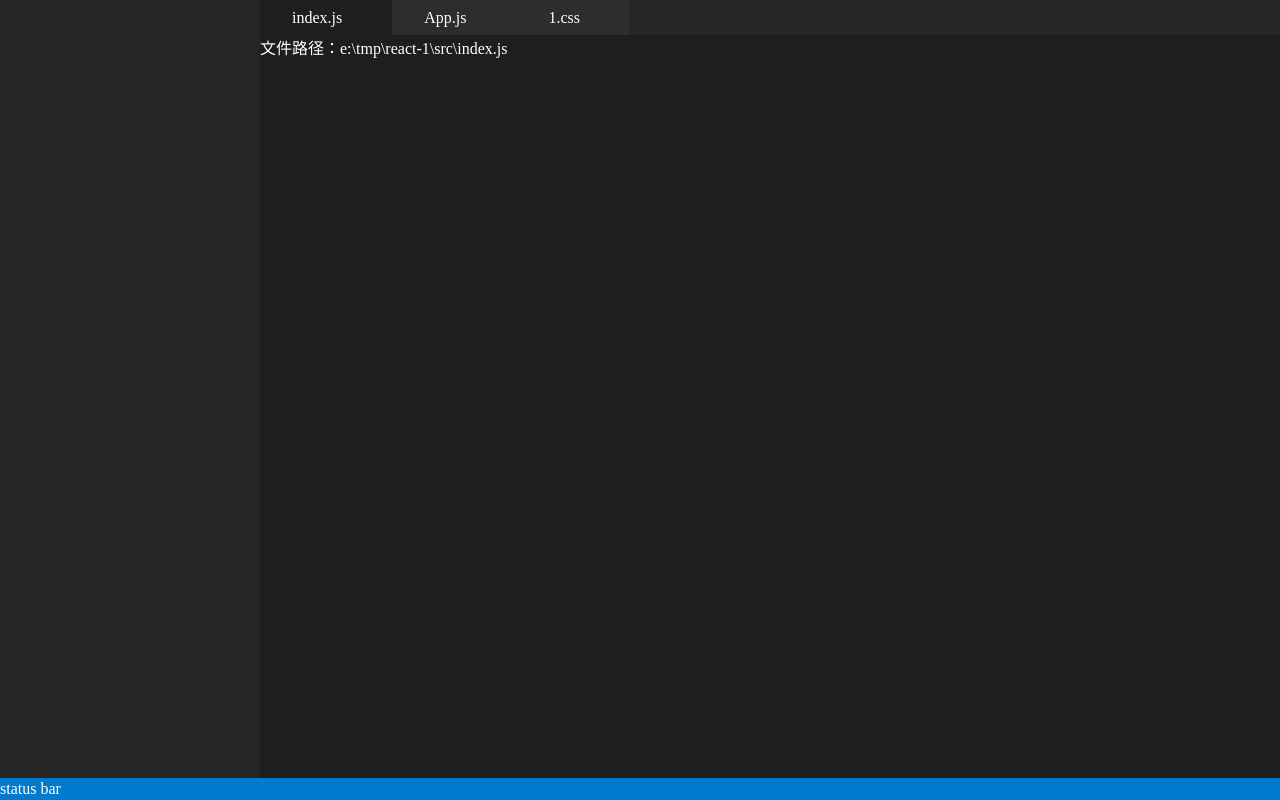
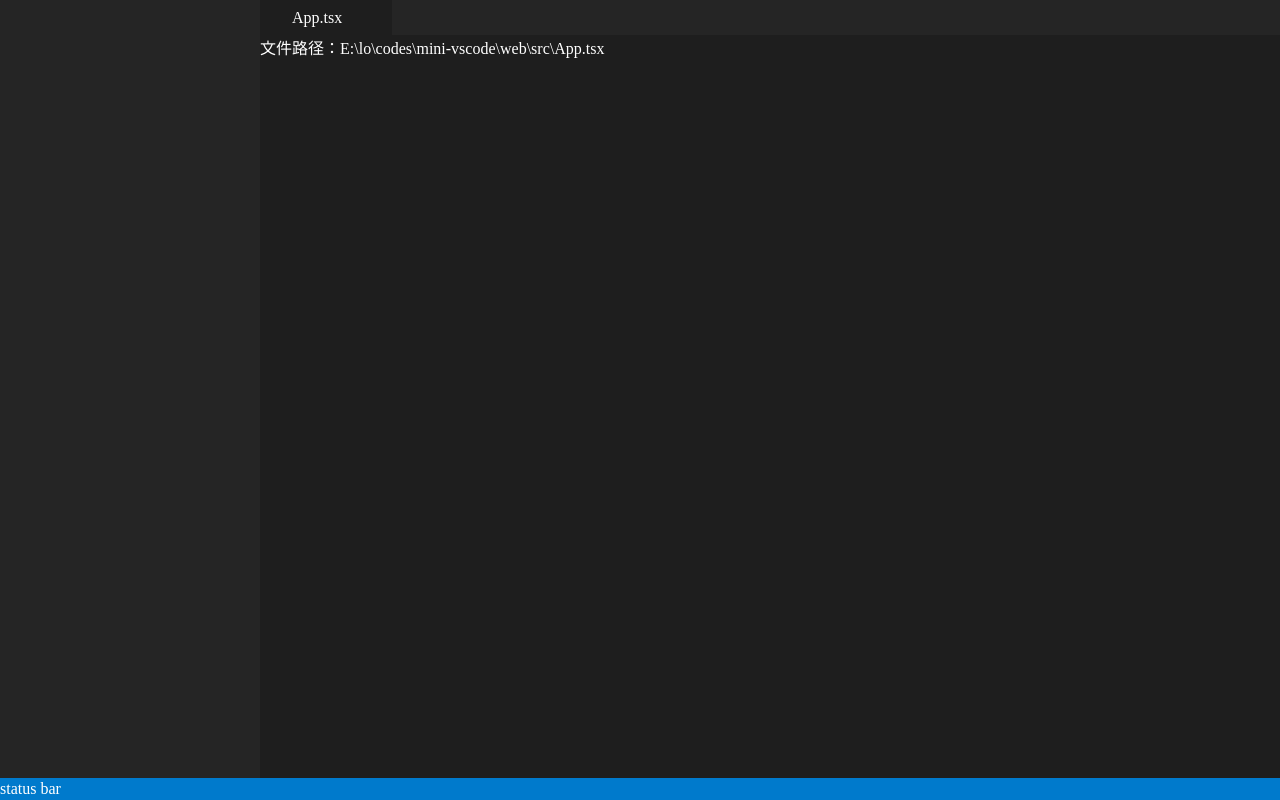
Before and after one commit to LoTwT/mini-vscode-web, a React (Vite) app: page / in a window 1280 px wide. Built offline with nearby package versions, Linux system fonts and the light colour scheme.

Commit message:
feat: file content

```diff
--- a/src/App.tsx
+++ b/src/App.tsx
@@ -6,20 +6,7 @@ import Aside from "@/components/Aside/index"
 import Tabs from "@/components/Tabs/index"
 import Content from "@/components/Content/index"
 
-export interface ITabs {
-  key: string
-  title: string
-}
-
-const tabs: ITabs[] = [
-  { key: "e:\\tmp\\react-1\\src\\index.js", title: "index.js" },
-  { key: "e:\\tmp\\react-1\\src\\App.js", title: "App.js" },
-  { key: "e:\\tmp\\react-1\\src\\1.css", title: "1.css" },
-]
-
 function App() {
-  const [cur, setCur] = useState(tabs[0].key)
-
   return (
     <div className="app-container">
       <div className="main-container">
@@ -29,10 +16,10 @@ function App() {
         {/* content */}
         <div className="content-container">
           {/* content tabs */}
-          <Tabs tabs={tabs} cur={cur} onChange={setCur} />
+          <Tabs />
 
           {/* content content */}
-          <Content filepath={cur} />
+          <Content />
         </div>
       </div>
       <StatusBar />
--- a/src/components/Content/index.tsx
+++ b/src/components/Content/index.tsx
@@ -1,7 +1,13 @@
-interface IProps {
-  filepath: string
+import { Store } from "@/types/store"
+import { useSelector, useDispatch } from "react-redux"
+
+export default () => {
+  const dispatch = useDispatch()
+  const currTab = useSelector((state: Store) => state.currTab)
+
+  return (
+    <div className="content">
+      文件路径：{currTab}
+    </div>
+  )
 }
-
-export default ({ filepath }: IProps) => (
-  <div className="content">文件路径：{filepath}</div>
-)
--- a/src/components/Tabs/index.tsx
+++ b/src/components/Tabs/index.tsx
@@ -1,22 +1,26 @@
+import { ACTION_MAP } from "@/store/const"
+import { Store } from "@/types/store"
+import { getFileName } from "@/utils/path"
+import { useSelector, useDispatch } from "react-redux"
+
 import "./index.less"
-import type { ITabs } from "@/App"
 
-interface IProps {
-  tabs: ITabs[]
-  cur: string
-  onChange: (curTab: string) => void
-}
+export default () => {
+  const dispatch = useDispatch()
+  const openTabs = useSelector((state: Store) => state.openTabs)
+  const currTab = useSelector((state: Store) => state.currTab)
 
-export default ({ tabs, cur, onChange }: IProps) => {
+  const onChangeTab = (newTab: string) => dispatch({ type: ACTION_MAP.SET_CURR_TAB, value: newTab })
+
   return (
     <div className="tabs">
-      {tabs.map((tab) => (
+      {openTabs.map((tab) => (
         <div
-          className={`tab ${cur === tab.key ? "cur" : ""}`}
-          key={tab.key}
-          onClick={() => onChange(tab.key)}
+          className={`tab ${currTab === tab ? "cur" : ""}`}
+          key={tab}
+          onClick={() => onChangeTab(tab)}
         >
-          {tab.title}
+          {getFileName(tab)}
         </div>
       ))}
     </div>
--- a/src/store/const.ts
+++ b/src/store/const.ts
@@ -1,5 +1,7 @@
 export const ACTION_MAP = {
-  SET_OPEN_DIRS: "setOpenDirs"
+  SET_OPEN_DIRS: "setOpenDirs",
+  SET_OPEN_TABS: "setOpenTabs",
+  SET_CURR_TAB: "setCurrTab"
 } as const
 
 export const LOCAL_STORAGE_KEY_MAP = {
--- a/src/store/index.ts
+++ b/src/store/index.ts
@@ -3,12 +3,14 @@ import type { Store, StoreAction } from "@/types/store"
 import { getLocalStorage, setLocalStorage } from "@/utils/cache"
 import { ACTION_MAP, LOCAL_STORAGE_KEY_MAP } from "./const"
 
-const initialState = {
+const initialState: Store = {
   projectRoot: "E:\\lo\\codes\\mini-vscode\\web",
-  openDirs: getLocalStorage<string[]>(LOCAL_STORAGE_KEY_MAP.OEPN_DIRS) || []
+  openDirs: getLocalStorage<string[]>(LOCAL_STORAGE_KEY_MAP.OEPN_DIRS) || [],
+  openTabs: ["E:\\lo\\codes\\mini-vscode\\web\\src\\App.tsx"],
+  currTab: "E:\\lo\\codes\\mini-vscode\\web\\src\\App.tsx"
 }
 
-const reducer: Reducer<Store, StoreAction> = (state = initialState, { type, value }) => {
+const reducer = (state = initialState, { type, value }: StoreAction) => {
   switch (type) {
     case ACTION_MAP.SET_OPEN_DIRS:
       setLocalStorage(LOCAL_STORAGE_KEY_MAP.OEPN_DIRS, value)
@@ -17,11 +19,24 @@ const reducer: Reducer<Store, StoreAction> = (state = initialState, { type, valu
         ...state,
         openDirs: value
       }
+
+    case ACTION_MAP.SET_OPEN_TABS:
+      return {
+        ...state,
+        openTabs: value
+      }
+
+    case ACTION_MAP.SET_CURR_TAB:
+      return {
+        ...state,
+        currTab: value
+      }
+
     default:
       return state
   }
 }
 
-const store = createStore(reducer)
+const store = createStore(reducer as Reducer)
 
 export default store
--- /dev/null
+++ b/src/utils/path.ts
@@ -0,0 +1,5 @@
+export const getFileName = (filepath: string) => {
+  const ret = filepath.split(/\\|\//g)
+
+  return ret[ret.length - 1]
+}
```
Also changed, not shown: src/types/store.ts (+5 -3 lines).
